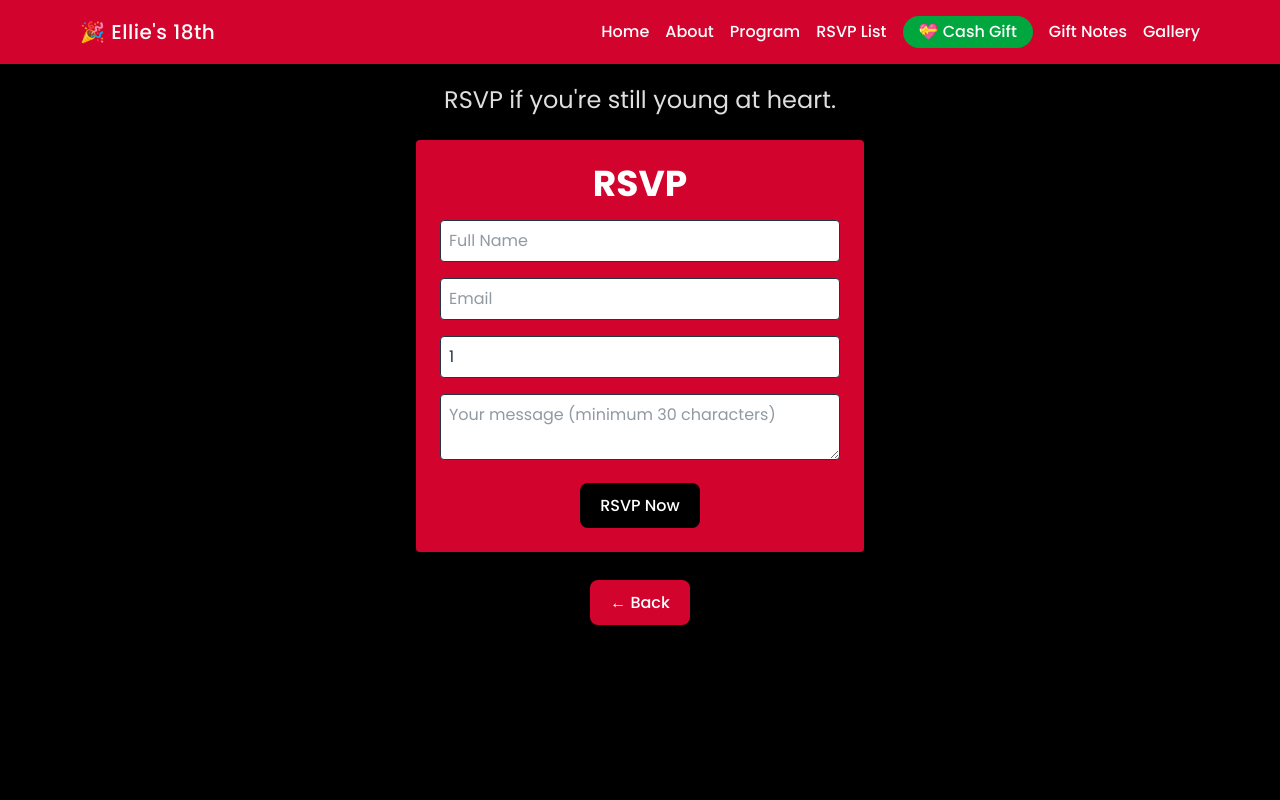
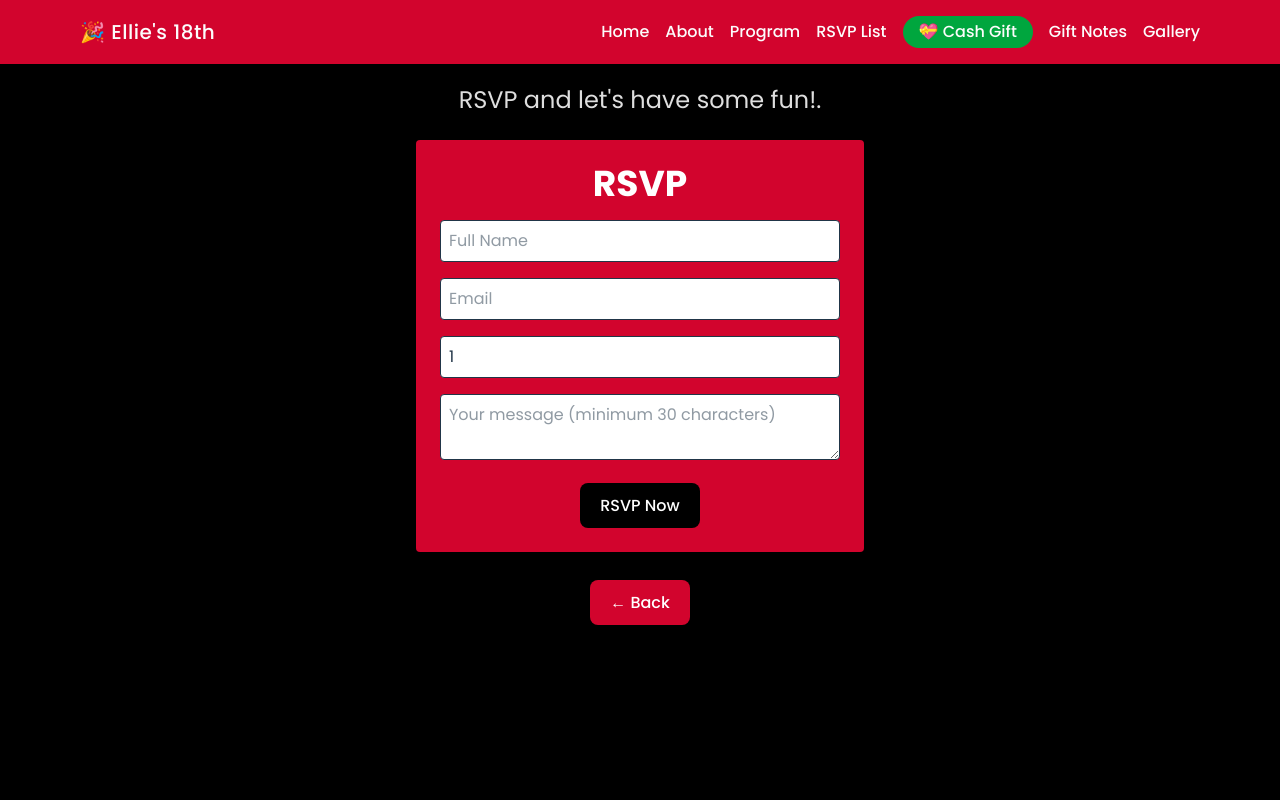
Before and after one commit to lynar13/ellie-18th-birthday, a React (Vite) app: page /rsvpform in a window 1280 px wide. Shown: the top 800 px of the page. Built offline with nearby package versions, Linux system fonts and the light colour scheme; a web font is replaced by a local one.

Commit message:
added changes to home.jsx

```diff
--- a/src/components/RsvpForm.jsx
+++ b/src/components/RsvpForm.jsx
@@ -61,7 +61,7 @@ function RsvpForm() {
     <div className="flex flex-col justify-center items-center px-4 m-5">
       <h1 className="text-2xl text-center">
         {" "}
-        RSVP if you're still young at heart.
+        RSVP and let's have some fun!.
       </h1>
 
       <form
--- a/src/pages/Home.jsx
+++ b/src/pages/Home.jsx
@@ -89,9 +89,9 @@ function Home() {
             <h2 className="text-6xl font-bold text-white italic">18th</h2>
             <h2 className="text-6xl text-white font-bold">Birthday</h2>
             <p className="text-2xl mb-5 mt-12">
-              Roses, candles, dance, laughter and love! <br />
+              Music, sing, dance, laughter and love! <br />
             </p>
-            <p className="text-white">RSVP strictly by Sunday 10th August 2025.</p>
+            <p className="text-white">RSVP by Friday 10th October 2025.</p>
           </div>
 
           {rsvpName ? (
```
